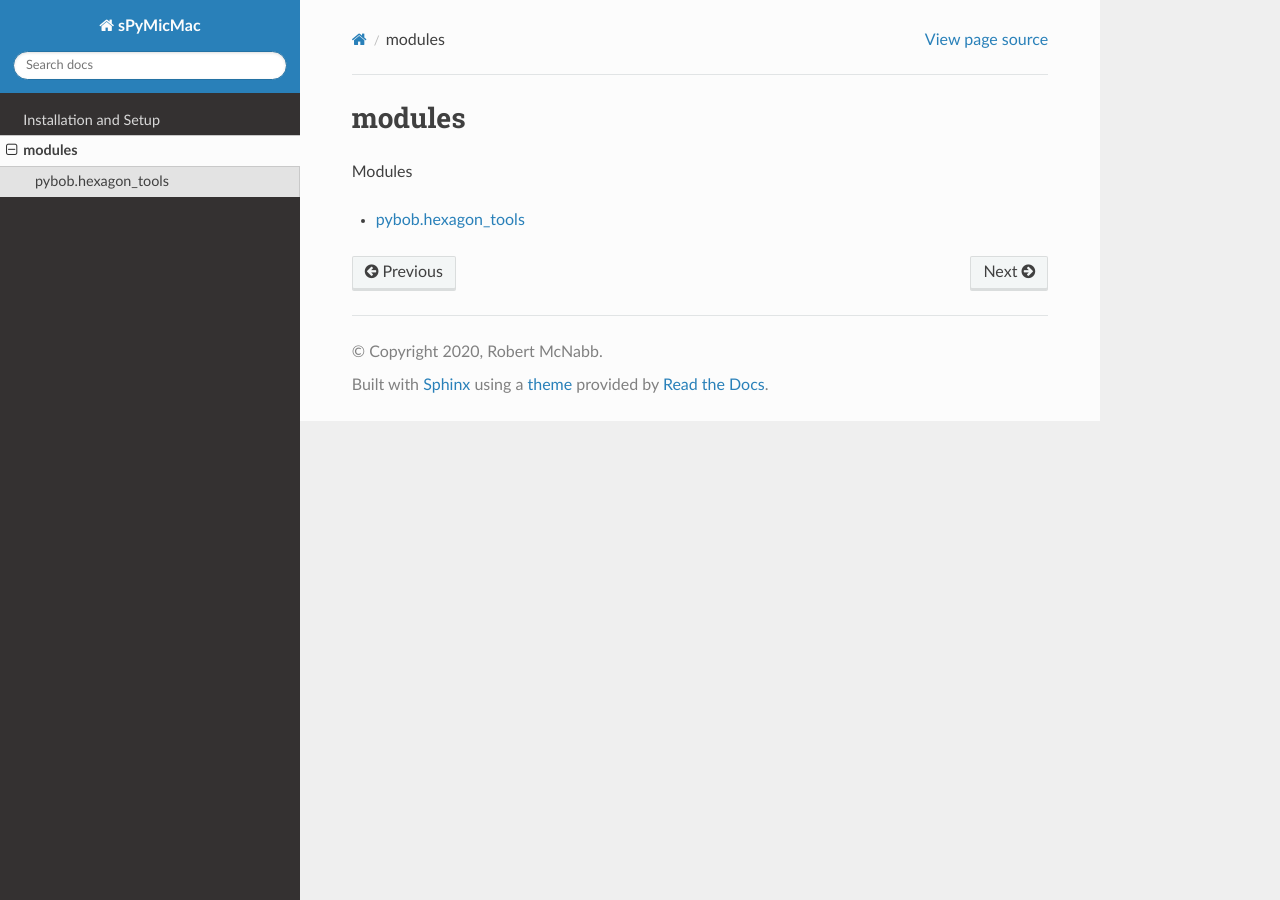
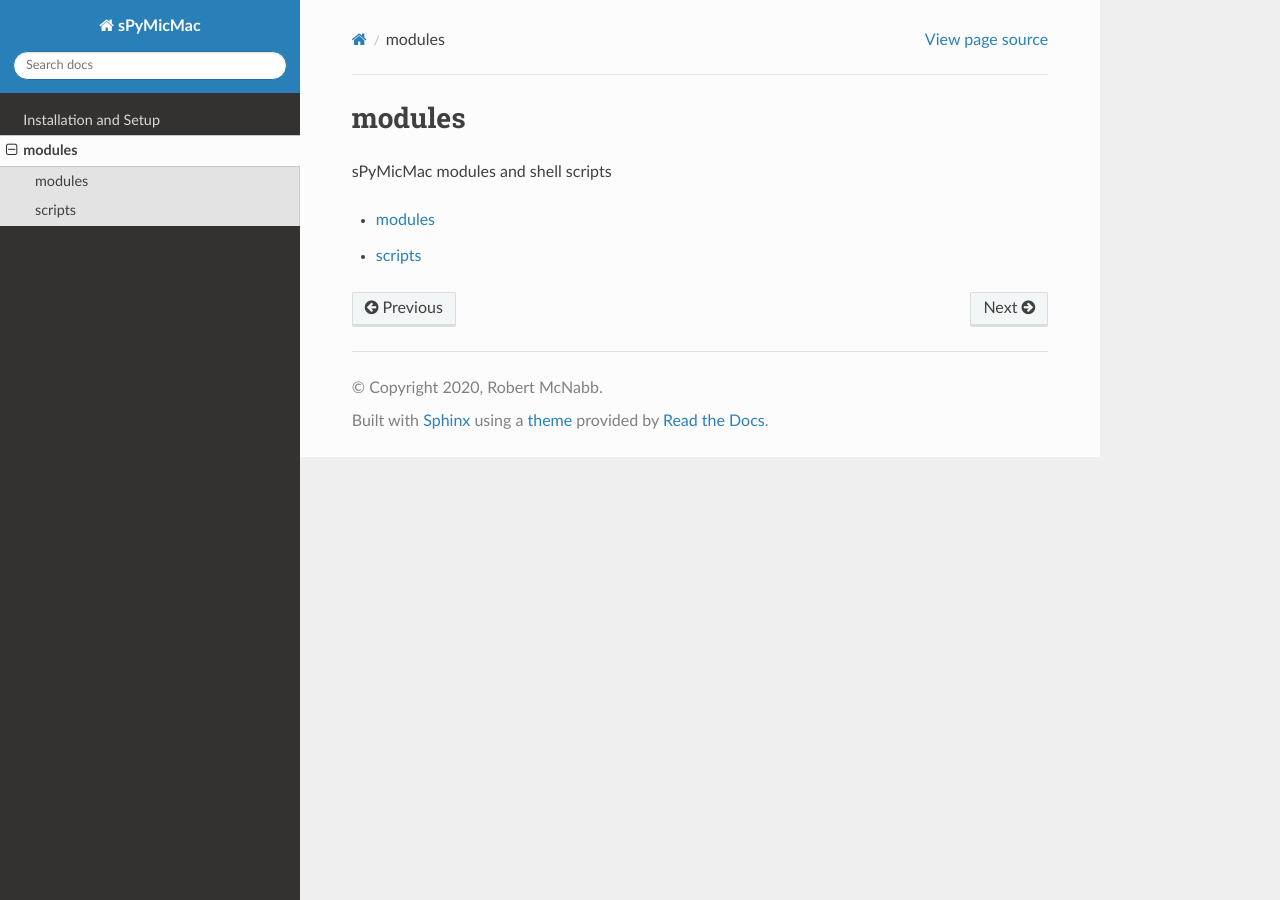
Before and after one commit to iamdonovan/spymicmac, a Sphinx documentation site: the page built from doc/sPyMicMac/index.rst, in a window 1280 px wide. Built offline with Sphinx 7.4.7 and the Read the Docs theme 2.0.0, drawn with Linux system fonts in a browser that asks for light colours; pages that are not in the unit, such as notebooks, are missing from menus.

Commit message:
continue setting up autodocs

```diff
--- a/doc/sPyMicMac/index.rst
+++ b/doc/sPyMicMac/index.rst
@@ -1,10 +1,10 @@
 modules
 =================================
 
-Modules
+sPyMicMac modules and shell scripts
 
 .. toctree::
-   :glob:
-   :titlesonly:
+   :maxdepth: 2
 
-   *
+   modules/index
+   scripts/index
--- /dev/null
+++ b/doc/sPyMicMac/modules/index.rst
@@ -0,0 +1,8 @@
+modules
+=================================
+
+.. toctree::
+   :glob:
+   :titlesonly:
+
+   *
--- /dev/null
+++ b/doc/sPyMicMac/scripts/index.rst
@@ -0,0 +1,8 @@
+scripts
+=================================
+
+.. toctree::
+   :glob:
+   :titlesonly:
+
+   *
```
